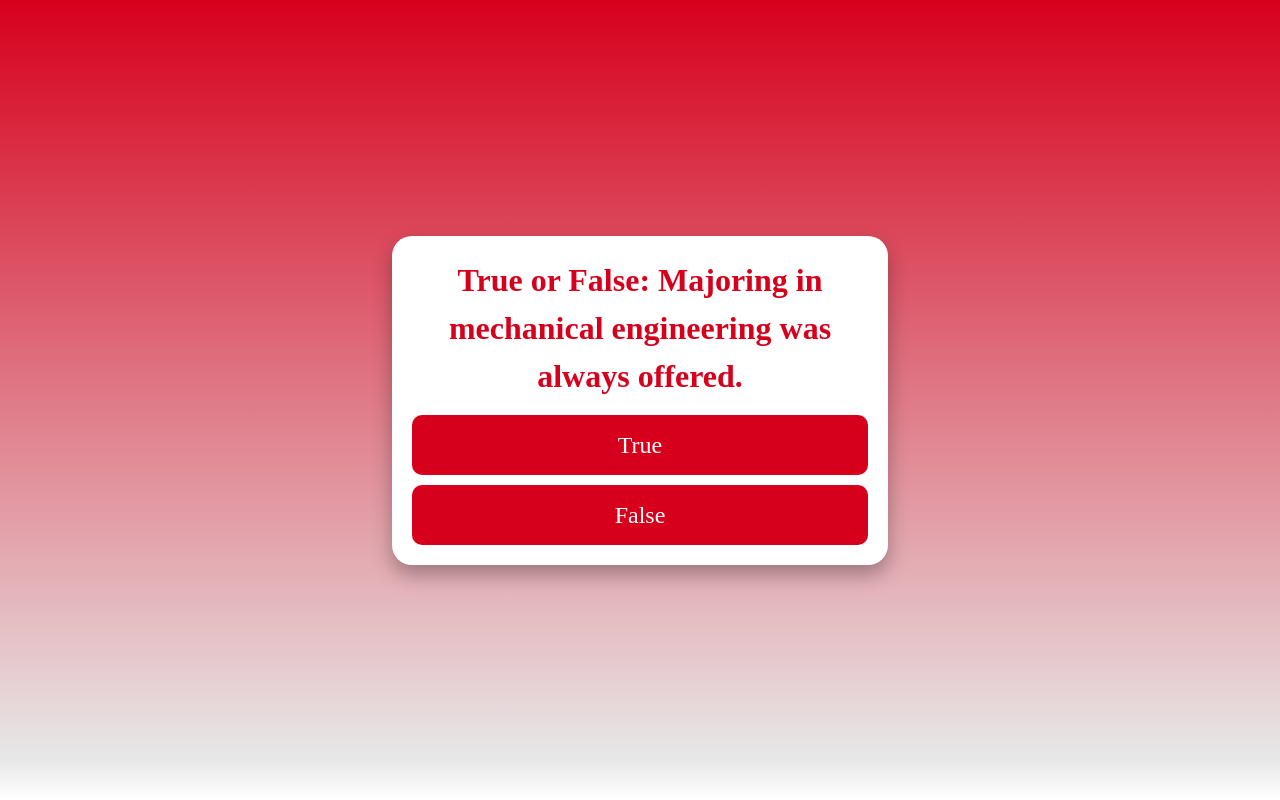
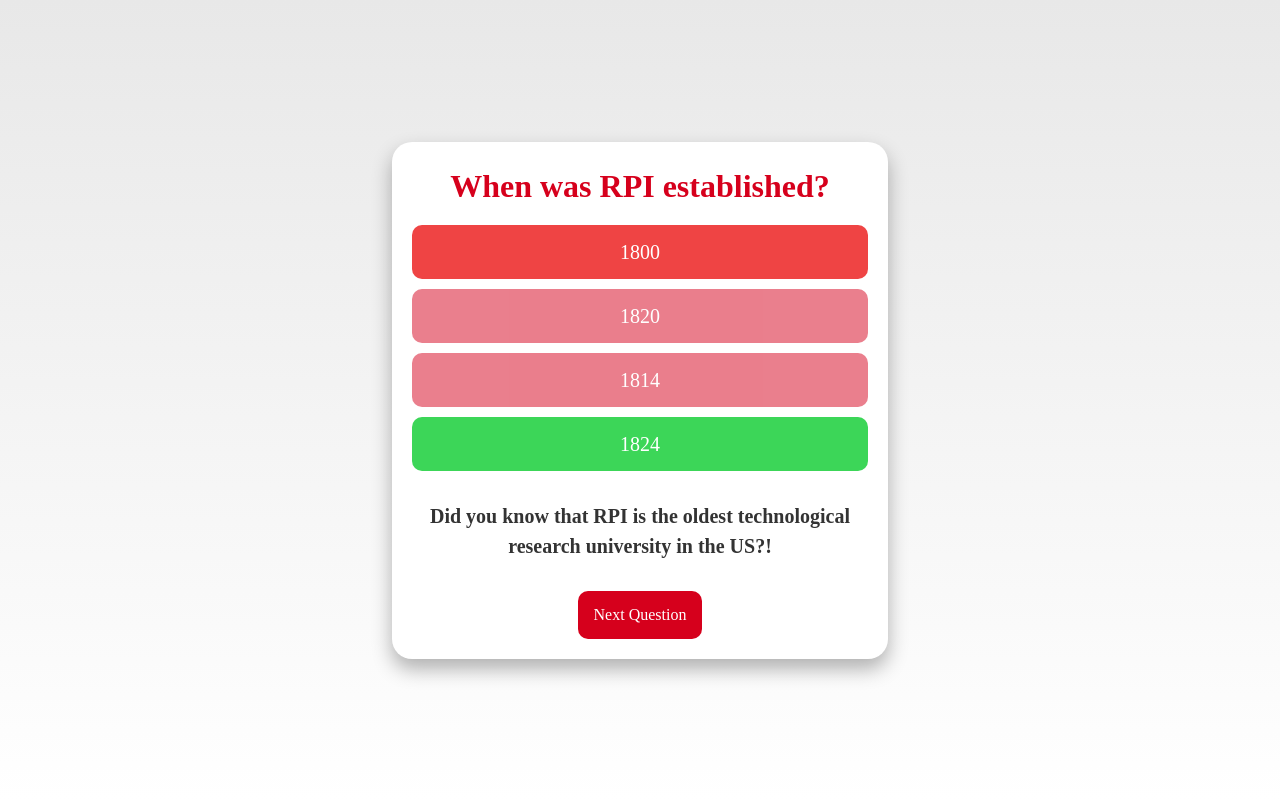
Before and after one commit to RebeccaCheng9/TriviaGame, a Next.js app in the folder trivia_game/: page / in a window 1280 px wide. Both pictures are taken after a click on the button "1800". Built offline with nearby package versions, Linux system fonts and the light colour scheme.

Commit message:
Reveal answers and fun fact after each question

```diff
--- a/trivia_game/app/page.tsx
+++ b/trivia_game/app/page.tsx
@@ -15,7 +15,7 @@
         question: "When was RPI established?",
         options: ["1800", "1820", "1814", "1824"],
         answer: "1824",
-        funfact: "Did you know that RPI is the oldest technological research university in the US!",
+        funfact: "Did you know that RPI is the oldest technological research university in the US?!",
     },
     {
         question: "True or False: Majoring in mechanical engineering was always offered.",
@@ -45,7 +45,7 @@
         question: "George W. G. Ferris (RPI Class of 1881) is known for creating the first...?",
         options: ["Swing Tower", "Rollercoaster", "Merry-go-Round", "Ferris Wheel"],
         answer: "Ferris Wheel",
-        funfact: "Another notible RPI alumni include Steven Sasson (class of 1972), the inventor of the first digital camera.",
+        funfact: "Another notible RPI alumni is Steven Sasson (class of 1972), the inventor of the first digital camera.",
     },
     {
         question: "True or False: Puckman was not the first mascot.",
@@ -71,25 +71,19 @@
     const [currentQuestion, setCurrentQuestion] = useState < number > (0);
     const [score, setScore] = useState < number > (0);
     const [showResult, setShowResult] = useState < boolean > (false);
+    const [selectedAnswer, setSelectedAnswer] = useState<string | null>(null);
 
     const handleAnswer = (option: string) => {
+        if (selectedAnswer) return; // Prevent multiple clicks
+        setSelectedAnswer(option);
         if (option === questions[currentQuestion].answer) {
             setScore(score + 1);
         }
-        handleNextQuestion();
     };
-    /*
-    const revealAnswer = (option: string) => {
-        questions[currentQuestion].answer.style.background = #00d627;
-        if (option === questions[currentQuestion].answer) {
-            setScore(score + 1);
-        }
-
-    }
-    */
 
     const handleNextQuestion = () => {
         const nextQuestion = currentQuestion + 1;
+        setSelectedAnswer(null); // Reset for the next question
         if (nextQuestion < questions.length) {
             setCurrentQuestion(nextQuestion);
         } else {
@@ -105,7 +99,7 @@
             alignItems: "center",
             justifyContent: "center",
             minHeight: "100vh",
-            background: "linear-gradient(to bottom, #D6001C 0%, #e8e8e8 95%, #ffffff 100%)",
+            background: "linear-gradient(to bottom, #e8e8e8 0%, #ffffff 100%)",
             padding: "20px",
             color: "white",
         },
@@ -133,13 +127,14 @@
         optionButton: {
             padding: "12px 16px",
             fontFamily: "Raleway",
-            fontSize: "1.5rem",
+            fontSize: "1.25rem",
             background: "#D6001C",
             color: "white",
             border: "none",
             borderRadius: "10px",
             cursor: "pointer",
             transition: "0.3s",
+            opacity: "1.0",
         },
         optionButtonHover: {
             background: "#D6001C",
@@ -168,7 +163,7 @@
                 {showResult ? (
                     <div style={styles.resultContainer}>
                         <h2 style={styles.questionTitle}>Quiz Completed!</h2>
-                        <p className="text-xl mt-2">
+                        <p style = {{ fontSize: "1.25rem", fontFamily: "Raleway", marginTop: "8px"}}>
                             Your Score: {score} / {questions.length}
                         </p>
                         <button
@@ -186,19 +181,41 @@
                     <div style={{ textAlign: "center" }}>
                         <h2 style={styles.questionTitle}>{questions[currentQuestion].question}</h2>
                         <div style={styles.optionsContainer}>
-                            {questions[currentQuestion].options.map((option) => (
+                            {questions[currentQuestion].options.map((option) => {
+                                let buttonStyle = { ...styles.optionButton };
+                                if (selectedAnswer) {
+                                    if (option === questions[currentQuestion].answer) {
+                                        buttonStyle.background = "#3cd658";
+                                    } else if (option === selectedAnswer) {
+                                        buttonStyle.background = "#ef4444";
+                                    } else {
+                                        buttonStyle.opacity = "0.5"; //dim the other buttons
+                                    }
+                                }
+                                return (
+                                    <button
+                                        key={option}
+                                        style={buttonStyle}
+                                        disabled={!!selectedAnswer}
+                                        onClick={() => handleAnswer(option)}
+                                    >
+                                        {option}
+                                    </button>
+                                );
+                            })}
+                        {selectedAnswer && (
+                            <div style={{ marginTop: "20px", color: "#333"}}>
+                                <p style = {{ fontSize: "1.25rem", fontWeight: "bold", fontFamily: "Raleway", marginBottom: "10px"}}>
+                                    {questions[currentQuestion].funfact}
+                                </p>
                                 <button
-                                    key={option}
-                                    style={styles.optionButton}
-                                    onMouseOver={(e) => (e.currentTarget.style.background =
-                                        styles.optionButtonHover.background)}
-                                    onMouseOut={(e) => (e.currentTarget.style.background =
-                                        styles.optionButton.background)}
-                                    onClick={() => handleAnswer(option)}
+                                    style={styles.restartButton}
+                                    onClick={handleNextQuestion}
                                 >
-                                    {option}
+                                    {currentQuestion === questions.length - 1 ? "See Results" : "Next Question"}
                                 </button>
-                            ))}
+                            </div>
+                        )}
                         </div>
                     </div>
                 )}
```
